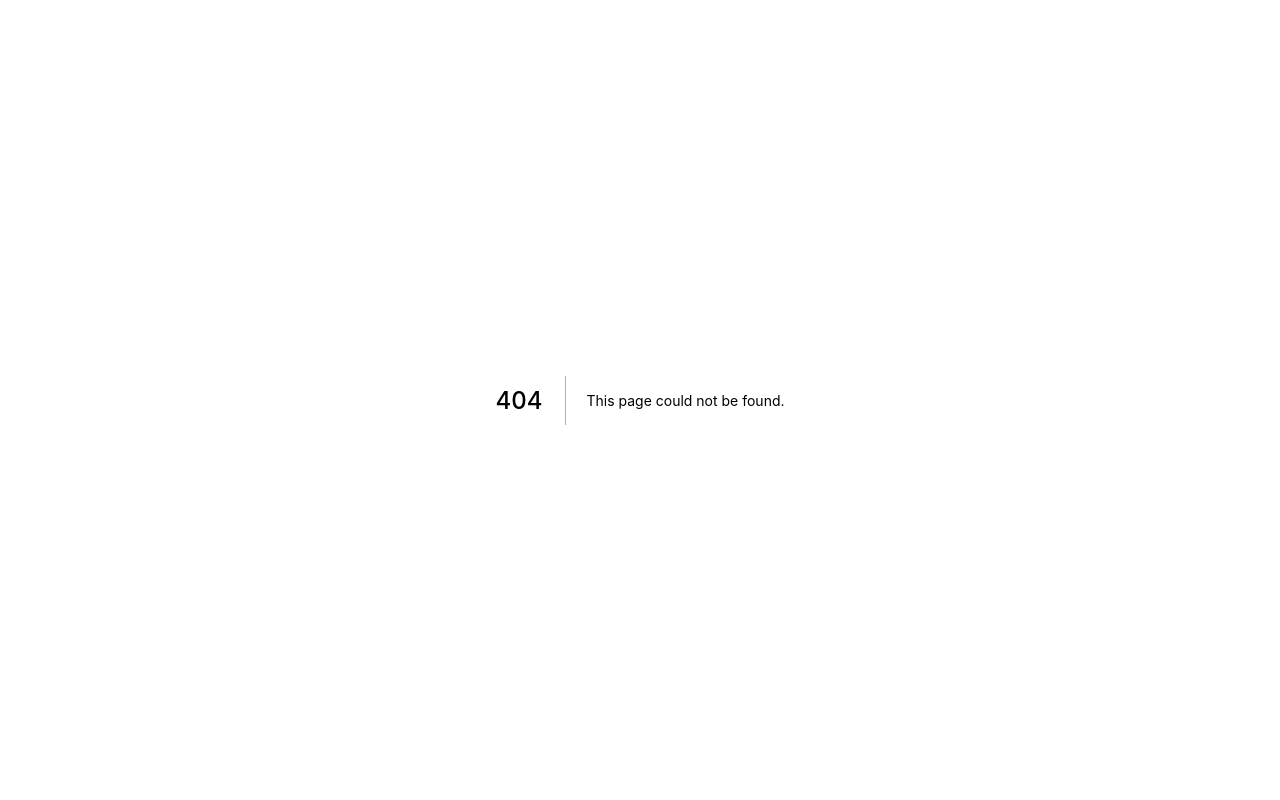
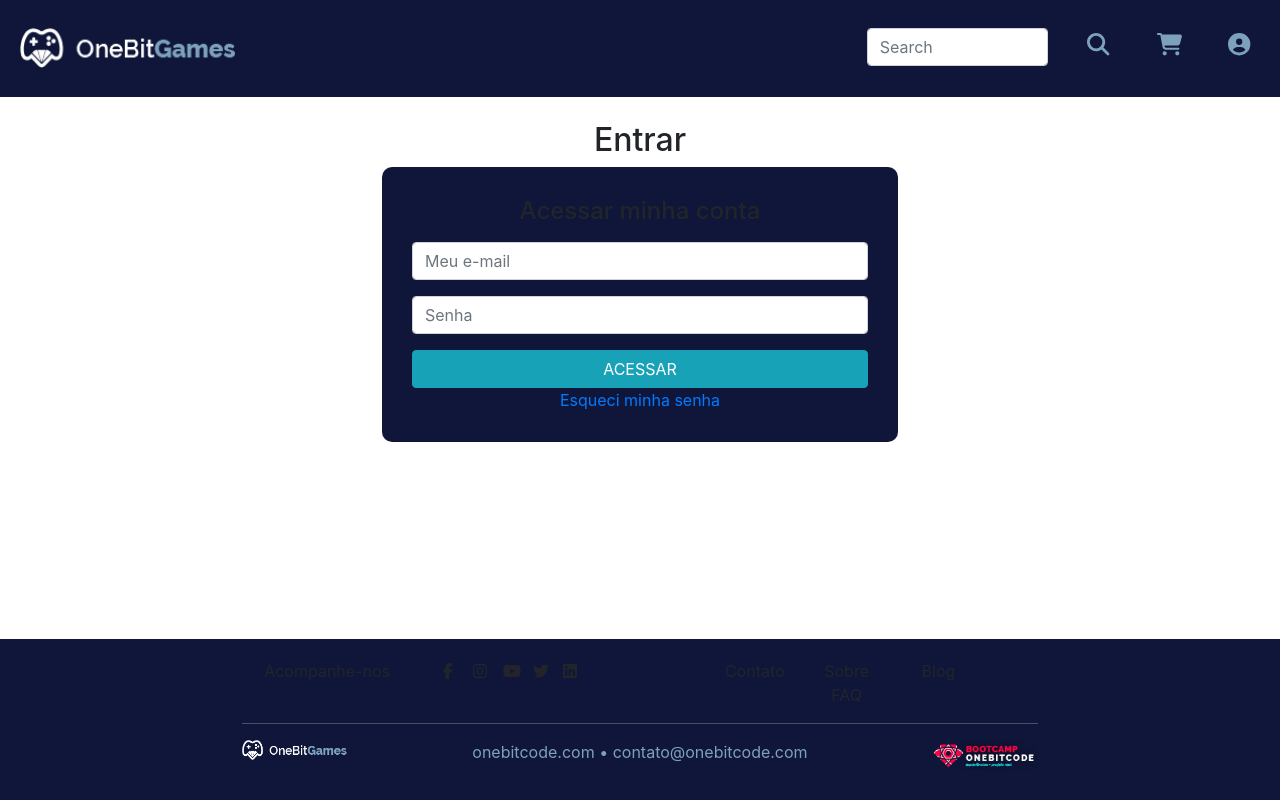
Before and after one commit to valdersonjr/estudo-bootcamp-rails-front, a Next.js app: page /Auth/Login in a window 1280 px wide. Before the commit this address had no page. Built offline with nearby package versions, Linux system fonts and the light colour scheme.

Commit message:
1.9 - Criando pagina de login

```diff
--- /dev/null
+++ b/components/LoginForm/index.tsx
@@ -0,0 +1,39 @@
+import React from 'react';
+import { InputGroup, FormControl, Button, Row, Col } from 'react-bootstrap';
+import Link from 'next/link';
+import BlueBackground from '../shared/BlueBackground';
+
+interface LoginProps {
+    titlePhrase: String,
+    buttonPhrase: String
+}
+
+const LoginForm: React.FC<LoginProps> = ({ titlePhrase, buttonPhrase }) => {
+    return (
+        <div>
+            <Row>
+                <Col lg={{span: 6, offset: 3}} md={{span: 8, offset: 2}}>
+                    <BlueBackground>
+                        <h4>{ titlePhrase }</h4>
+
+                        <InputGroup className="mt-3">
+                            <FormControl placeholder="Meu e-mail" />
+                        </InputGroup>
+
+                        <InputGroup className="mt-3">
+                            <FormControl placeholder="Senha" />
+                        </InputGroup>
+
+                        <Button className="btn btn-info mt-3 w-100">{ buttonPhrase }</Button>
+
+                        <br />
+
+                        <Link href="/Auth/PasswordRecovery">Esqueci minha senha</Link> <br />
+                    </BlueBackground>
+                </Col>
+            </Row>
+        </div>
+    )
+}
+
+export default LoginForm;
--- /dev/null
+++ b/components/shared/BlueBackground/index.tsx
@@ -0,0 +1,16 @@
+import React from 'react';
+import styles from '../../../styles/Background.module.css';
+
+interface BlueBackgroundProps {
+    children: React.ReactNode;
+}
+
+const BlueBackground: React.FC<BlueBackgroundProps> = ({ children }:BlueBackgroundProps) => {
+    return (
+        <div className={styles.main}>
+            { children }
+        </div>
+    )
+}
+
+export default BlueBackground;
--- /dev/null
+++ b/pages/Auth/Login/index.tsx
@@ -0,0 +1,19 @@
+import React from 'react';
+import LoginForm from '../../../components/LoginForm';
+import MainComponent from '../../../components/shared/MainComponent';
+
+const Login: React.FC = () => {
+    return (
+        <MainComponent>
+            <div className="p-4 text-center">
+                <h2>Entrar</h2>
+
+                <LoginForm titlePhrase="Acessar minha conta" buttonPhrase="ACESSAR" />
+
+                <br />
+            </div>
+        </MainComponent>
+    )
+}
+
+export default Login;
--- /dev/null
+++ b/styles/Background.module.css
@@ -0,0 +1,5 @@
+.main {
+    background-color: var(--color-primary);
+    padding: 30px;
+    border-radius: 10px;
+}
```
Also changed, not shown: pages/index.tsx (+11 -4 lines).
